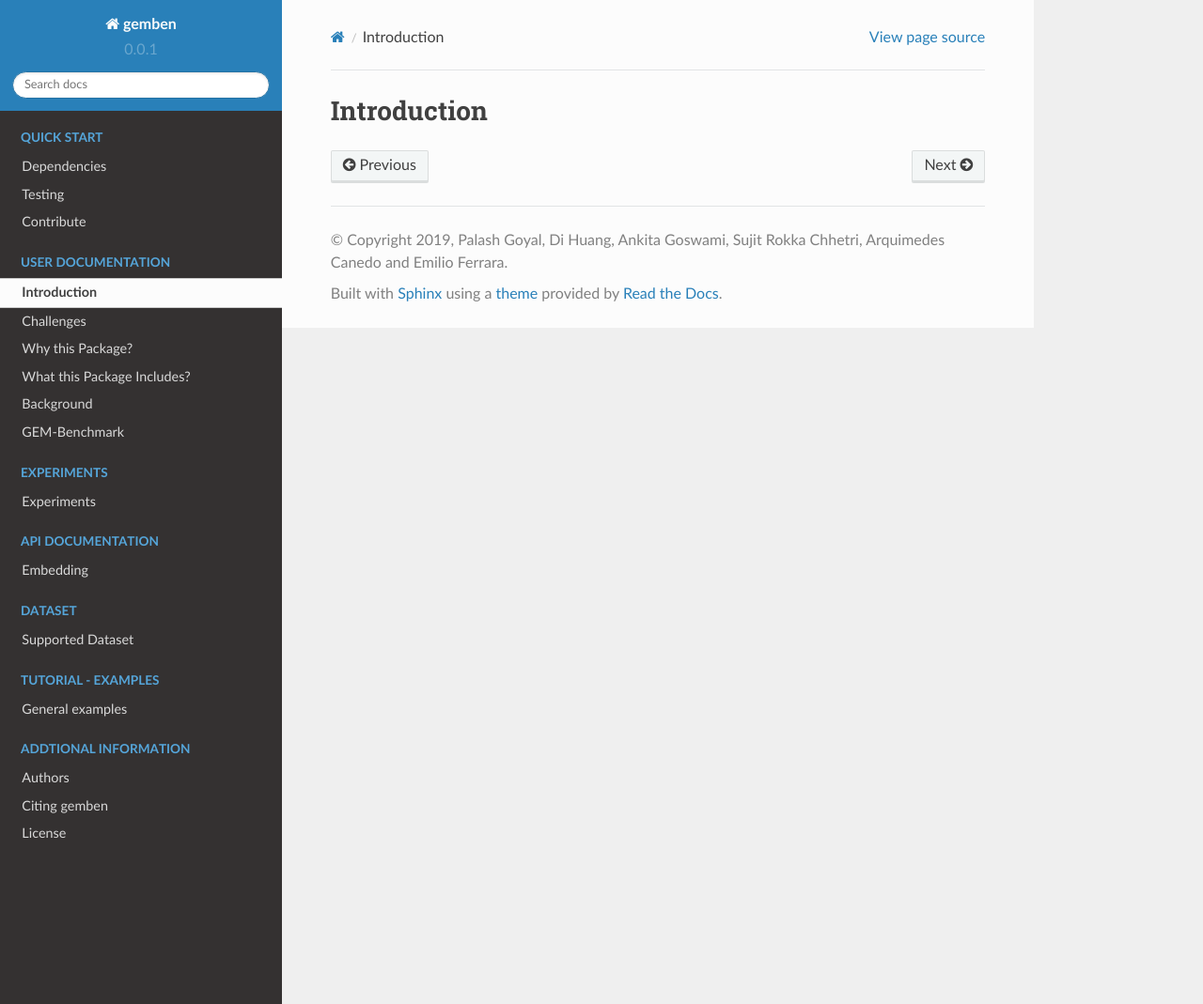
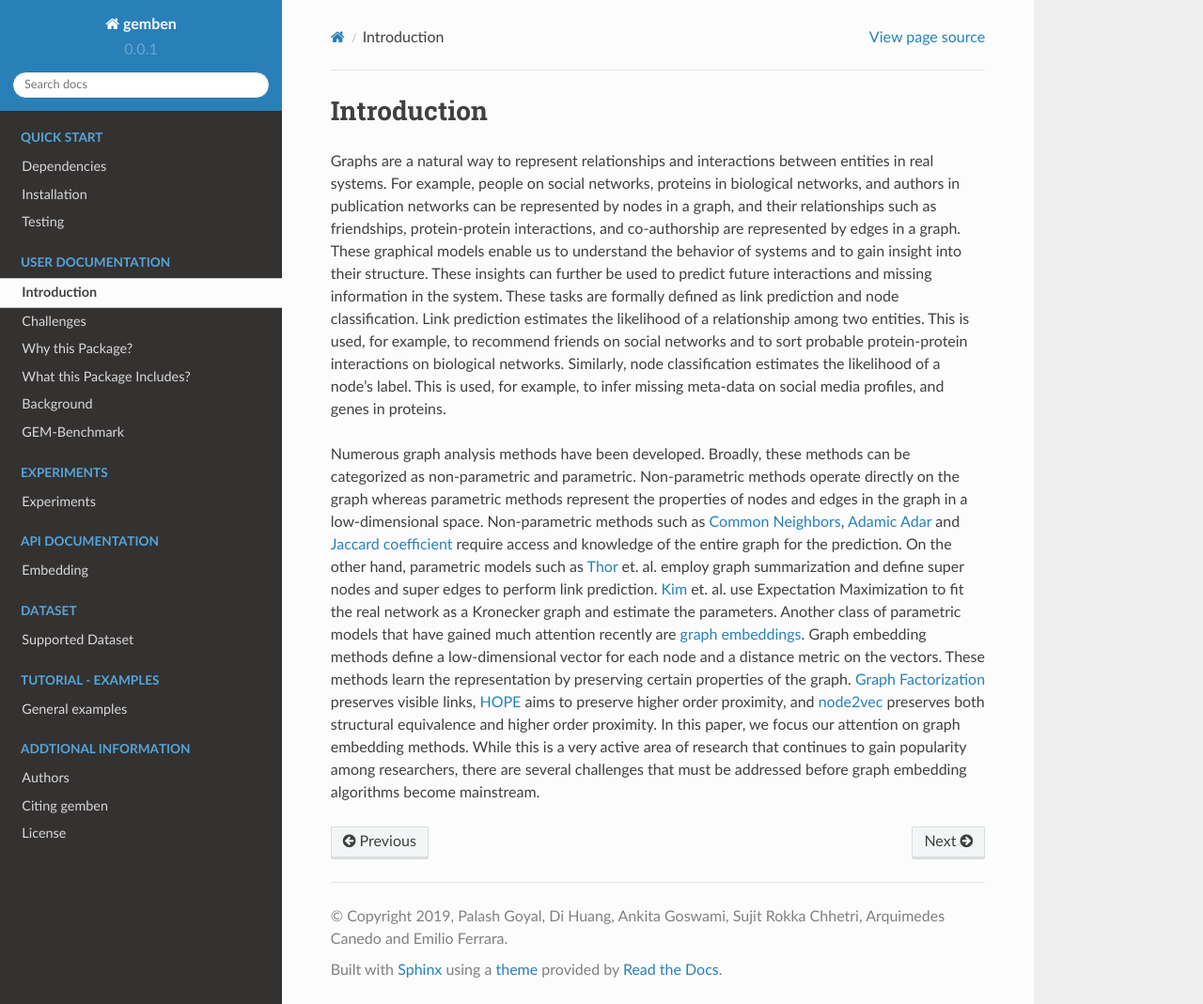
Before and after one commit to Sujit-O/gemben, a Sphinx documentation site: the page built from docs/source/intro.rst, in a window 1280 px wide and 1069 px high. Shown: the whole window at 94% size. Built offline with Sphinx 7.4.7 and the Read the Docs theme 2.0.0, drawn with Linux system fonts in a browser that asks for light colours; formulas are drawn with MathJax 3.

Commit message:
changed sources

```diff
--- a/docs/source/index.rst
+++ b/docs/source/index.rst
@@ -19,7 +19,6 @@ See the source code repository on github: https://github.com/palash1992/GEM-benc
    dependency
    install
    testing
-   contribute
 
 .. toctree::
    :maxdepth: 2
--- a/docs/source/intro.rst
+++ b/docs/source/intro.rst
@@ -1,2 +1,33 @@
 Introduction
 ===============
+
+Graphs are a natural way to represent relationships and interactions between entities in real systems. For example, people on social networks, proteins in biological networks, and authors in publication networks can be represented by nodes in a graph, and their relationships such as friendships, protein-protein interactions, and co-authorship are represented by edges in a graph. These graphical models enable us to understand the behavior of  systems and to gain insight into their structure. These insights can further be used to predict future interactions and missing information in the system. These tasks are formally defined as link prediction and node classification. Link prediction estimates the likelihood of a relationship among two entities. This is used, for example, to recommend friends on social networks and to sort probable protein-protein interactions on biological networks. Similarly, node classification estimates the likelihood of a node's label. This is used, for example, to infer missing meta-data on social media profiles, and genes in proteins.
+
+Numerous graph analysis methods have been developed. Broadly, these methods can be categorized as non-parametric and parametric. Non-parametric methods operate directly on the graph whereas parametric methods represent the properties of nodes and edges in the graph in a low-dimensional space. Non-parametric methods such as `Common Neighbors`_, `Adamic Adar`_  and `Jaccard coefficient`_ require access and knowledge of the entire graph for the prediction. On the other hand, parametric models such as Thor_ et. al. employ graph summarization and define super nodes and super edges to perform link prediction. Kim_ et. al. use Expectation Maximization to fit the real network as a Kronecker graph and estimate the parameters. Another class of parametric models that have gained much attention recently are `graph embeddings`_. Graph embedding methods define a low-dimensional vector for each node and a distance metric on the vectors. These methods learn the representation by preserving certain properties of the graph. `Graph Factorization`_ preserves visible links, HOPE_ aims to preserve higher order proximity, and node2vec_ preserves both structural equivalence and higher order proximity. In this paper, we focus our attention on graph embedding methods. While this is a very active area of research that continues to gain popularity among researchers, there are several challenges that must be addressed before graph embedding algorithms become mainstream.
+
+	.. _Common Neighbors:
+	    https://arxiv.org/pdf/cond-mat/0104209.pdf
+
+	.. _Adamic Adar:
+		https://reader.elsevier.com/reader/sd/pii/S0378873303000091?token=6F43C18383A6F25A71900BE3D0FC6C10251CCB28A020DD02EB00C3758F0DBDB4E69D3C3A41DE87D28C79A03F0EED5157
+
+	.. _Jaccard coefficient:
+		https://dl.acm.org/citation.cfm?id=576628
+
+	.. _Thor:
+		https://people.cs.umass.edu/~barna/paper/iswc2011.pdf
+
+	.. _Kim:
+		https://cs.stanford.edu/people/jure/pubs/kronEM-sdm11.pdf
+
+	.. _graph embeddings:
+		https://arxiv.org/abs/1705.02801
+
+	.. _Graph Factorization:
+		https://static.googleusercontent.com/media/research.google.com/en//pubs/archive/40839.pdf
+
+	.. _HOPE:
+		https://www.kdd.org/kdd2016/papers/files/rfp0191-wangAemb.pdf
+
+	.. _node2vec:
+		https://cs.stanford.edu/~jure/pubs/node2vec-kdd16.pdf
```
Also changed, not shown: docs/source/dependency.rst (+12 -0 lines), docs/source/install.rst (+46 -0 lines).
